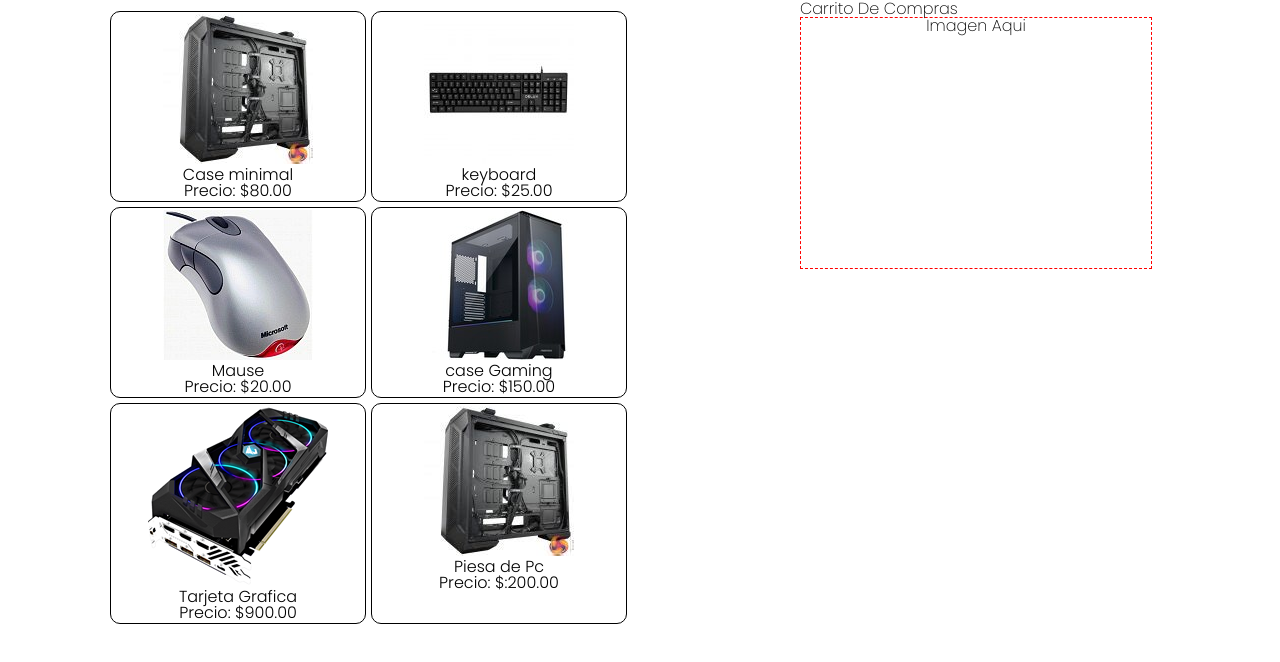
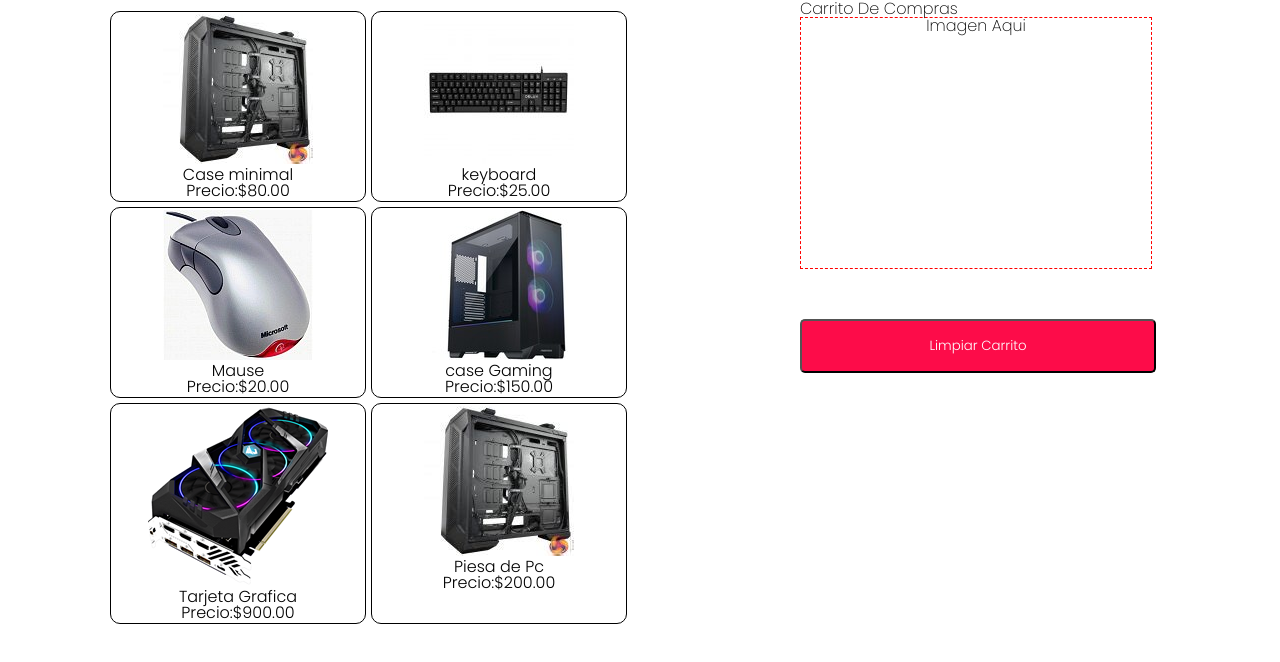
Before and after one commit to elizonRL/tienda-de-pcs, a plain HTML site: page index.html in a window 1280 px wide. Shown: the part 116-778 px from the top of the page. Drawn offline with Linux system fonts and the light colour scheme.

Commit message:
Funcion Para Limpiar el carrito

```diff
--- a/css/style.css
+++ b/css/style.css
@@ -74,3 +74,13 @@ main{
     border-radius: 10px;
     margin-top: 5px;
 }
+.btn{
+    font-family: 'Poppins', sans-serif;
+    color: #fff;
+    width: 356px;
+    font-weight: 400;
+    padding: 15px;
+    border-radius: 5px;
+    background-color:#fd0c49;
+    margin-top: 50px;
+}
--- a/index.html
+++ b/index.html
@@ -31,7 +31,7 @@
                     </div>
                     <div class="cardbody">
                         <p>Case minimal</p>
-                        <p>Precio: <Span>$80.00</Span></p>
+                        <p>Precio:$<Span>80.00</Span></p>
                     </div>
                 </div>
                 <div class="containerImg">
@@ -40,7 +40,7 @@
                     </div>
                     <div class="cardbody">
                         <p>keyboard</p>
-                        <p>Precio: <Span>$25.00</Span></p>
+                        <p>Precio:$<Span>25.00</Span></p>
                     </div>
                 </div>
                 <div class="containerImg">
@@ -49,7 +49,7 @@
                     </div>
                     <div class="cardbody">
                         <p>Mause </p>
-                        <p>Precio: <Span>$20.00</Span></p>
+                        <p>Precio:$<Span>20.00</Span></p>
                     </div>
                 </div>
                 <div class="containerImg">
@@ -58,7 +58,7 @@
                     </div>
                     <div class="cardbody">
                         <p>case Gaming</p>
-                        <p>Precio: <Span>$150.00</Span></p>
+                        <p>Precio:$<Span>150.00</Span></p>
                     </div>
                 </div>
                 <div class="containerImg">
@@ -67,7 +67,7 @@
                     </div>
                     <div class="cardbody">
                         <p>Tarjeta Grafica</p>
-                        <p>Precio: <Span>$900.00</Span></p>
+                        <p>Precio:$<Span>900.00</Span></p>
                     </div>
                 </div>
                 <div class="containerImg">
@@ -76,10 +76,11 @@
                     </div>
                     <div class="cardbody">
                         <p>Piesa de Pc</p>
-                        <p>Precio: <Span>$:200.00</Span></p>
+                        <p>Precio:$<Span>200.00</Span></p>
                     </div>
                 </div>
             </div>
+
             <div id="dragableContainer">
                 <h2>Carrito De Compras</h2>
                 <div id="dragable" draggable="true">
@@ -87,6 +88,11 @@
                 </div>
                 <div id="content">
                 </div>
+                <form action="#" id="form">
+                    <div>
+                        <input type="submit" id="btn" class="btn" value="Limpiar Carrito">
+                    </div>
+                </form>
             </div>
     </main>
     <script src="./js/app.js"></script>
--- a/js/app.js
+++ b/js/app.js
@@ -3,11 +3,12 @@ var itemImg;
 var arrayItem = [];
 var avatarCont;
 var content;
+var btn;
 function moviendoImg(event){
     itemImg = event.target;
     arrayItem.push(itemImg.src);
     setDatos(arrayItem);
-    console.log(arrayItem);
+    //console.log(arrayItem);
 }
 
 function cambiarImg(event){
@@ -18,16 +19,27 @@ function cambiarImg(event){
     }
 }
 
+function borrarcarrito(event){
+    arrayItem.splice(0, arrayItem.length)
+    cambiarImg();
+    console.log(arrayItem);
+
+ event.preventDefault();
+
+}
+
 function domCargado(){
   imgProducto = document.getElementsByClassName("avatarImgItem");
+  btn = document.getElementById("btn");
+  form = document.getElementById("form");
   content=document.getElementById("content");
   for(let item of imgProducto){
     item.addEventListener("dragstart", moviendoImg);
   }
   avatarCont=document.getElementById("dragable");
-  avatarCont.addEventListener("dragover", e=>{e.preventDefault()})
-  avatarCont.addEventListener("drop", cambiarImg)
-
+  avatarCont.addEventListener("dragover", e=>{e.preventDefault()});
+  avatarCont.addEventListener("drop", cambiarImg);
+  form.addEventListener('submit', borrarcarrito);
 }
 
 document.addEventListener("DOMContentLoaded", domCargado)
```
